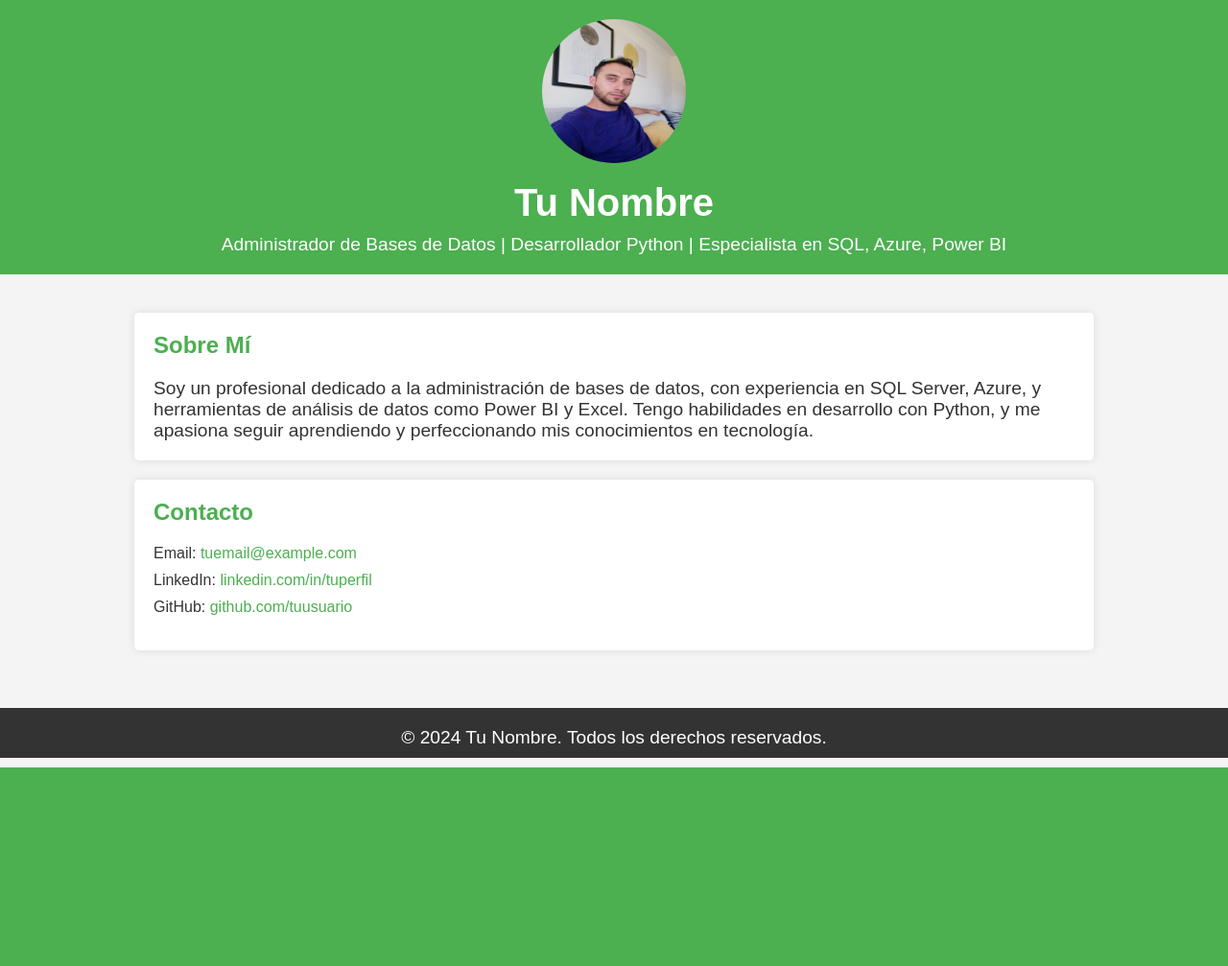
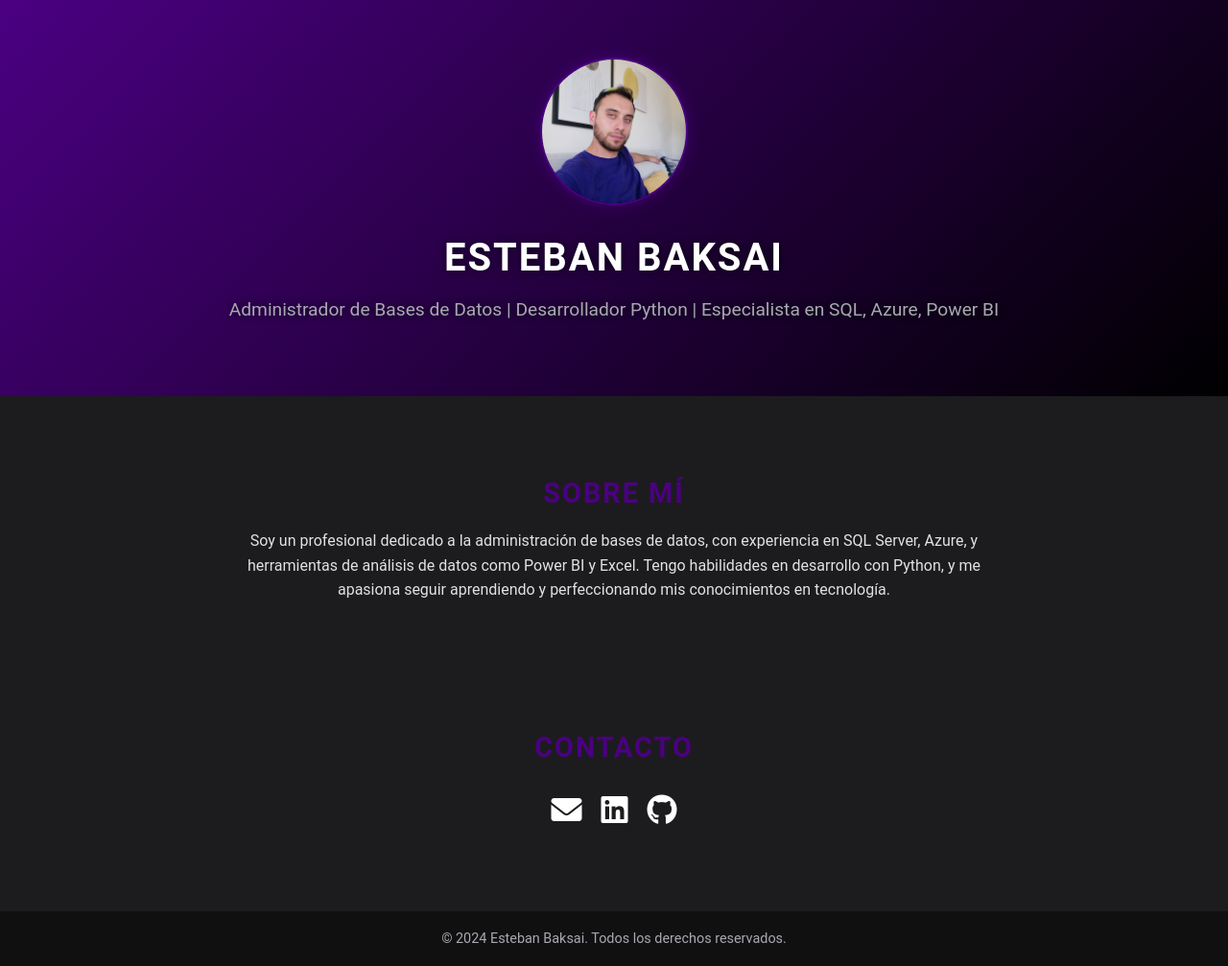
Before and after one commit to banbak/BanbakTesaiPag, a Django app: page / in a window 1280 px wide. Shown: the whole page at 96% size. Before the commit the page ends 800 px from the top, so only its background shows below. Run offline with Django 5.2, Linux system fonts and the light colour scheme.

Commit message:
Tema oscuro css

```diff
--- a/home/static/home/styles.css
+++ b/home/static/home/styles.css
@@ -1,81 +1,139 @@
+/* Fondo general */
 body {
-    font-family: Arial, sans-serif;
+    background-color: #1c1c1e;  /* Color oscuro para el fondo */
+    color: #e1e1e6;  /* Texto claro para contraste */
+    font-family: 'Roboto', sans-serif;  /* Fuente moderna */
     margin: 0;
     padding: 0;
-    background-color: #f4f4f4;
-    color: #333;
 }
 
-header {
-    background-color: #4CAF50;
-    color: white;
-    padding: 20px 0;
+/* Contenedor principal */
+.container {
+    max-width: 1200px;
+    margin: 0 auto;
+    padding: 20px;
     text-align: center;
 }
 
-.container {
-    max-width: 960px;
-    margin: 0 auto;
-    padding: 0 20px;
+/* Imagen de perfil */
+.profile-img {
+    border-radius: 50%;
+    width: 150px;
+    height: 150px;
+    object-fit: cover;
+    border: 2px solid #4b0082;  /* Borde índigo */
+    box-shadow: 0 0 15px rgba(75, 0, 130, 0.7);  /* Sombra con tinte índigo */
+    transition: transform 0.3s ease, box-shadow 0.3s ease;
 }
 
-.profile-img {
-    width: 150px;
-    height: 150px;
-    border-radius: 50%;
-    margin-bottom: 15px;
+.profile-img:hover {
+    transform: scale(1.1);  /* Efecto de zoom al pasar el ratón */
+    box-shadow: 0 0 25px rgba(75, 0, 130, 1);
 }
 
-h1 {
-    font-size: 2.5em;
-    margin: 0;
+/* Estilo de encabezado */
+header {
+    padding: 40px 0;
+    background: linear-gradient(135deg, #4b0082, #000);
+    color: #ffffff;
+    text-shadow: 0 0 10px rgba(0, 0, 0, 0.7);
 }
 
-p {
-    font-size: 1.2em;
-    margin: 10px 0 0;
+header h1 {
+    font-size: 2.5rem;
+    margin-bottom: 10px;
 }
 
-main {
-    padding: 20px 0;
+header p {
+    font-size: 1.2rem;
+    color: #a9a9b2;  /* Gris claro */
 }
 
-.about, .contact {
-    max-width: 960px;
-    margin: 20px auto;
-    background-color: white;
+/* Sección de "Sobre mí" */
+.about {
+    margin: 40px auto;  /* Márgenes verticales */
+    max-width: 800px;  /* Ancho máximo de la sección */
     padding: 20px;
-    border-radius: 5px;
-    box-shadow: 0 0 10px rgba(0, 0, 0, 0.1);
 }
 
-.about h2, .contact h2 {
-    margin-top: 0;
-    color: #4CAF50;
+.about h2 {
+    color: #4b0082;
+    text-transform: uppercase;
+    margin-bottom: 20px;
+    font-size: 1.8rem;
+    text-align: center;
+}
+
+.about p {
+    font-size: 1rem;
+    line-height: 1.6;
+    margin-bottom: 30px;
+    text-align: center;
+}
+
+/* Sección de contacto */
+.contact {
+    margin: 40px auto;  /* Márgenes verticales */
+    max-width: 800px;  /* Ancho máximo de la sección */
+    padding: 20px;
+}
+
+.contact h2 {
+    color: #4b0082;
+    text-transform: uppercase;
+    margin-bottom: 20px;
+    font-size: 1.8rem;
+    text-align: center;
 }
 
 .contact ul {
     list-style-type: none;
     padding: 0;
+    display: flex;  /* Alineación horizontal */
+    justify-content: center;  /* Centrar los íconos */
+    gap: 20px;  /* Espacio entre los íconos */
 }
 
-.contact ul li {
-    margin-bottom: 10px;
+.contact li {
+    margin: 10px 0;
 }
 
-.contact ul li a {
-    color: #4CAF50;
+.contact a {
+    color: #ffffff;
     text-decoration: none;
+    font-size: 2rem;  /* Tamaño de los íconos */
+    border-bottom: none;  /* Quitar el borde inferior */
+    transition: color 0.3s ease;
 }
 
-.contact ul li a:hover {
-    text-decoration: underline;
+.contact a:hover {
+    color: #4b0082;  /* Cambiar el color al pasar el ratón */
 }
 
+/* Pie de página */
 footer {
-    background-color: #333;
-    color: white;
+    padding: 20px 0;
+    background-color: #101010;
+    color: #a9a9b2;
     text-align: center;
-    padding: 10px 0;
-    margin-top: 20px;
+    font-size: 0.9rem;
 }
+
+footer p {
+    margin: 0;
+}
+
+/* Efectos generales */
+h1, h2 {
+    text-transform: uppercase;
+    letter-spacing: 2px;
+}
+
+a {
+    color: #4b0082;
+    transition: color 0.3s ease;
+}
+
+a:hover {
+    color: #e1e1e6;
+}
--- a/home/templates/home/index.html
+++ b/home/templates/home/index.html
@@ -3,15 +3,16 @@
 <head>
     <meta charset="UTF-8">
     <meta name="viewport" content="width=device-width, initial-scale=1.0">
-    <title>Mi Página Personal</title>
+    <title>Esteban Baksai</title>
     {% load static %}
     <link rel="stylesheet" href="{% static 'home/styles.css' %}">
+    <link rel="stylesheet" href="https://cdnjs.cloudflare.com/ajax/libs/font-awesome/6.0.0-beta3/css/all.min.css">
 </head>
 <body>
     <header>
         <div class="container">
             <img src="{% static 'home/banbak.jpg' %}" alt="Foto de Mi" class="profile-img">
-            <h1>Tu Nombre</h1>
+            <h1>Esteban Baksai</h1>
             <p>Administrador de Bases de Datos | Desarrollador Python | Especialista en SQL, Azure, Power BI</p>
         </div>
     </header>
@@ -22,18 +23,30 @@
             <p>Soy un profesional dedicado a la administración de bases de datos, con experiencia en SQL Server, Azure, y herramientas de análisis de datos como Power BI y Excel. Tengo habilidades en desarrollo con Python, y me apasiona seguir aprendiendo y perfeccionando mis conocimientos en tecnología.</p>
         </section>
 
-        <section class="contact">
+        <div class="contact">
             <h2>Contacto</h2>
             <ul>
-                <li>Email: <a href="mailto:tuemail@example.com">tuemail@example.com</a></li>
-                <li>LinkedIn: <a href="https://www.linkedin.com/in/tuperfil" target="_blank">linkedin.com/in/tuperfil</a></li>
-                <li>GitHub: <a href="https://github.com/tuusuario" target="_blank">github.com/tuusuario</a></li>
+                <li>
+                    <a href="mailto:esteban.baksai.fi@gmail.com" target="_blank">
+                        <i class="fas fa-envelope"></i>
+                    </a>
+                </li>
+                <li>
+                    <a href="https://www.linkedin.com/in/esbak/" target="_blank">
+                        <i class="fab fa-linkedin"></i>
+                    </a>
+                </li>
+                <li>
+                    <a href="https://github.com/banbak" target="_blank">
+                        <i class="fab fa-github"></i>
+                    </a>
+                </li>
             </ul>
-        </section>
+        </div>
     </main>
 
     <footer>
-        <p>&copy; 2024 Tu Nombre. Todos los derechos reservados.</p>
+        <p>&copy; 2024 Esteban Baksai. Todos los derechos reservados.</p>
     </footer>
 </body>
 </html>
```
